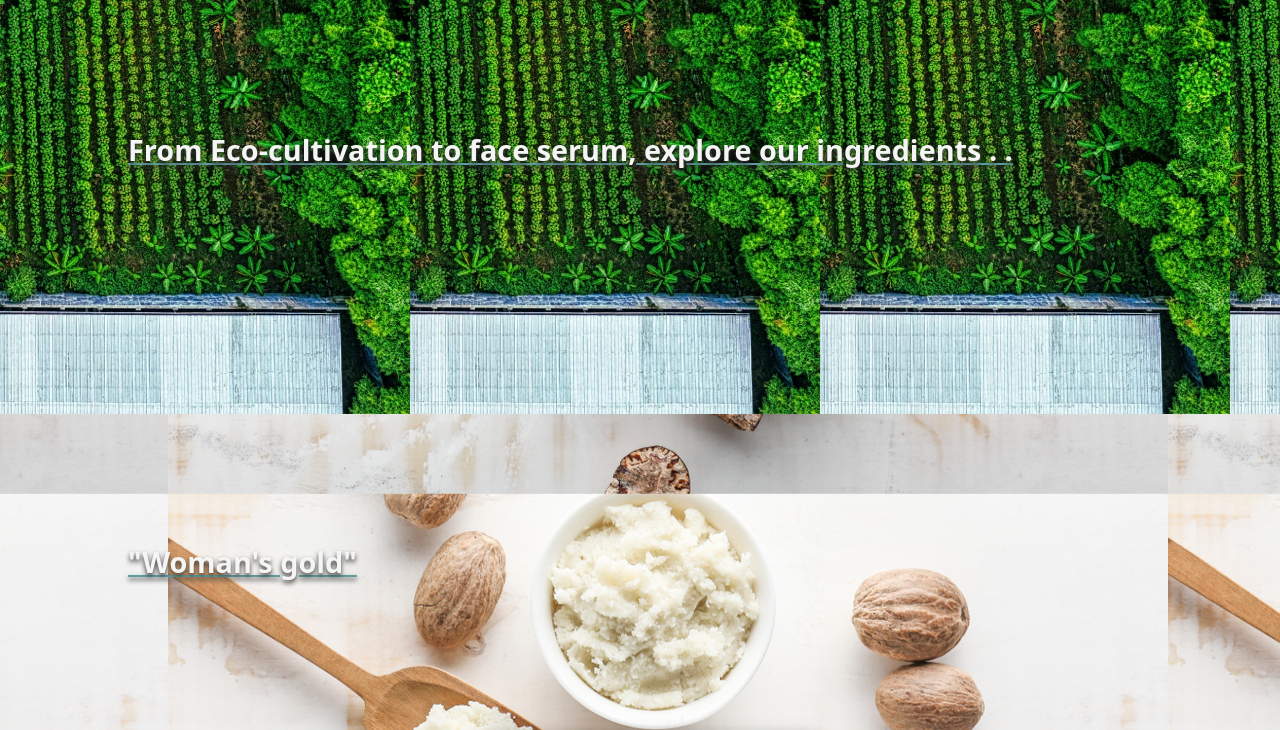
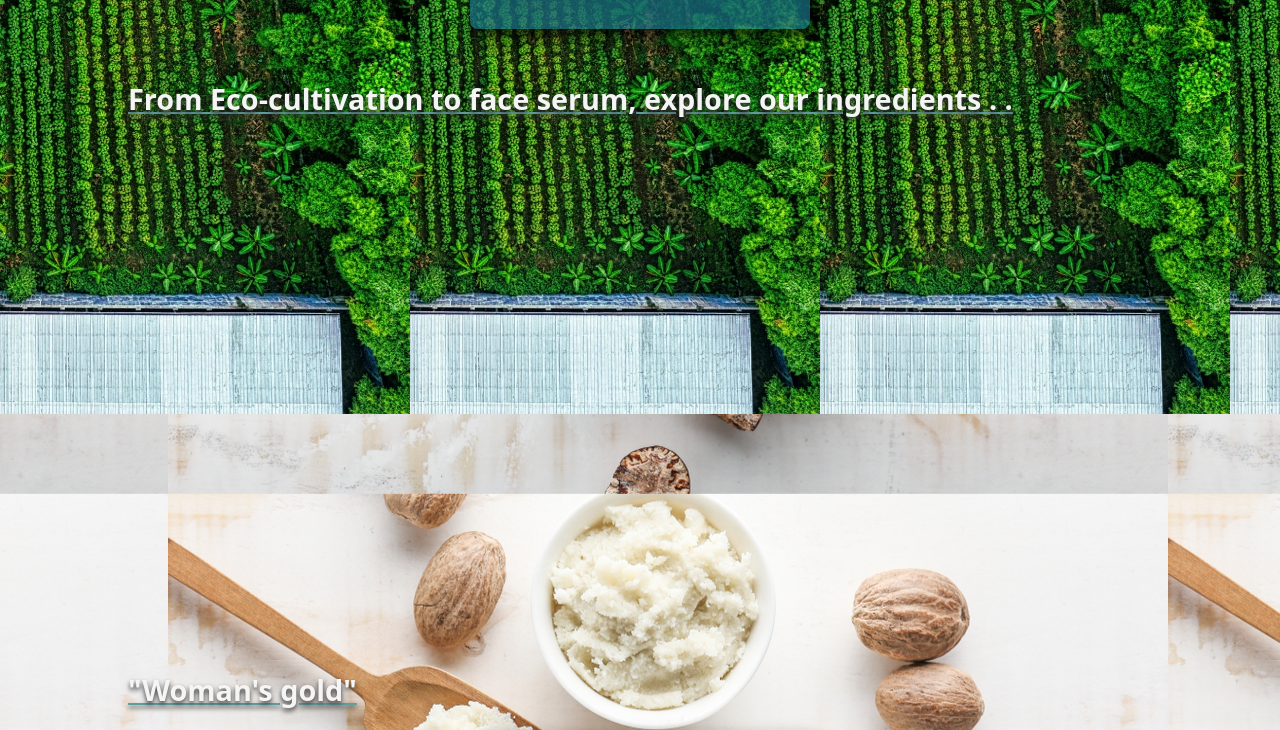
Before and after one commit to envelopingCODE/naturallynate, a plain HTML site: page index.html in a window 1280 px wide. Shown: the part 2786-3516 px from the top of the page. Drawn offline with Linux system fonts and the light colour scheme.

Commit message:
margin changes

```diff
--- a/Styles.css
+++ b/Styles.css
@@ -111,6 +111,12 @@ h1 {
 
 #eco {
     margin-bottom: 20%;
+    margin-top: 2%;
+}
+
+h1 {
+    margin-top: 20%;
+    margin-bottom: 0%;
 }
 /*.parallax-image {
  background-image: url('pexels-alessandra-20449164(1).webp');
```
